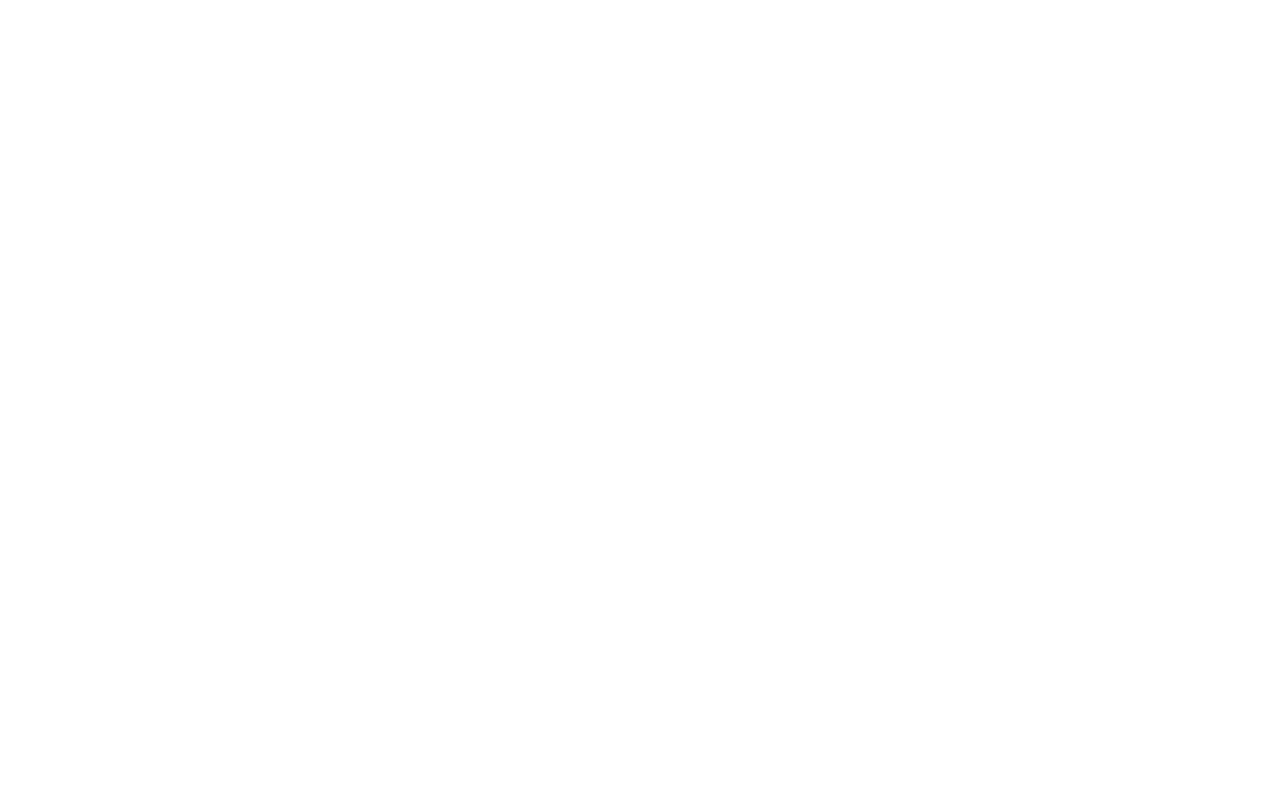
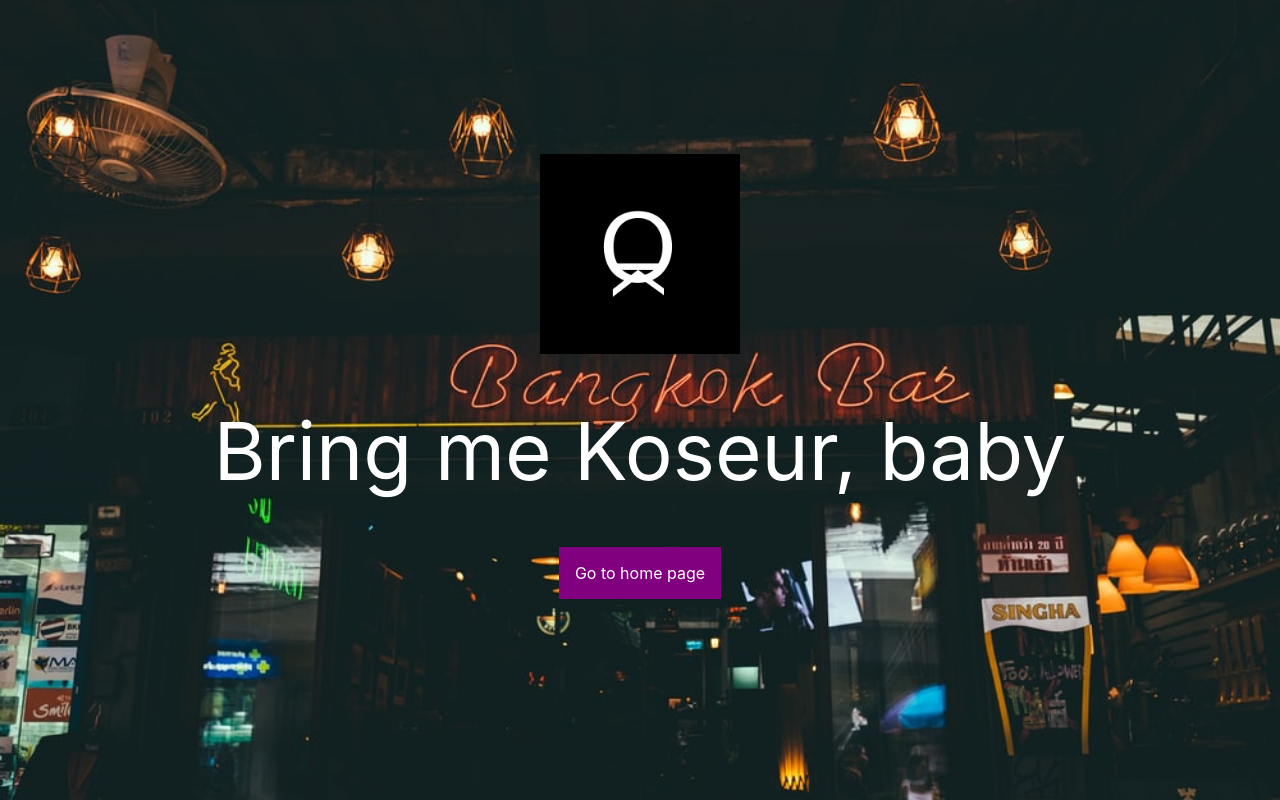
Before and after one commit to snokpok/koseur-frontend, a Next.js app: page / in a window 1280 px wide. Built offline with nearby package versions, Linux system fonts and the light colour scheme.

Commit message:
done basic

```diff
--- a/components/Header/Header.tsx
+++ b/components/Header/Header.tsx
@@ -12,9 +12,9 @@
         <div className={styles.Header}>
             <div className={styles.BarName}>{props.barName}</div>
             <div className={styles.Logo}>
-                <Image src="/koseur_logo.jpg" width={100} height={115}/>
+                <Image src="/koseur_logo.jpg" width={100} height={115} />
             </div>
             <Navbar dropdownItems={[{ name: "MENU", route: "/menu" }]} />
-        </div>BRING ME KOSEUR
+        </div>
     );
 }
--- a/pages/index.tsx
+++ b/pages/index.tsx
@@ -1,5 +1,33 @@
+import Image from "next/image";
+import Link from "next/link";
+import styles from "../styles/styles.module.sass";
+
 export default function MainWorkspace() {
-    return <div>
+    const sideLength = 200;
 
-    </div>;
+    return (
+        <>
+            <div className={styles.bgWrap}>
+                <Image
+                    src="/landing_page.jpeg"
+                    layout="fill"
+                    objectFit="cover"
+                    quality={100}
+                />
+            </div>
+            <div className={styles.LandingPage}>
+                <Image
+                    src="/koseur_logo.jpg"
+                    width={sideLength}
+                    height={sideLength}
+                />
+                <div className={styles.Intro}>Bring me Koseur, baby</div>
+                <div className={styles.HomePageButton}>
+                    <Link href="/speakeasy">
+                        <a>Go to home page</a>
+                    </Link>
+                </div>
+            </div>
+        </>
+    );
 }
--- a/styles/globals.css
+++ b/styles/globals.css
@@ -5,6 +5,7 @@
     padding: 0;
     margin: 0;
     font-family: -apple-system, "Old Standard TT";
+    color: white;
 }
 
 a {
--- a/styles/styles.module.sass
+++ b/styles/styles.module.sass
@@ -7,7 +7,6 @@
     z-index: -1
 
 .bgText
-    color: white
     margin: 0
     font-size: 4rem
     line-height: 5rem
@@ -18,3 +17,19 @@
     position: fixed
     top: 3%
     left: 46vw
+
+.LandingPage
+    display: flex
+    height: 100vh
+    flex-direction: column
+    justify-content: center
+    align-items: center
+    .Intro
+        font-size: 5rem
+        margin-top: 3rem
+    .Logo
+        margin: 13px 0
+    .HomePageButton
+        background-color: purple
+        margin: 3rem 0
+        padding: 1rem
```
Also changed, not shown: pages/home/index.tsx (added, +9 -0 lines), public/landing_page.jpeg (added).
